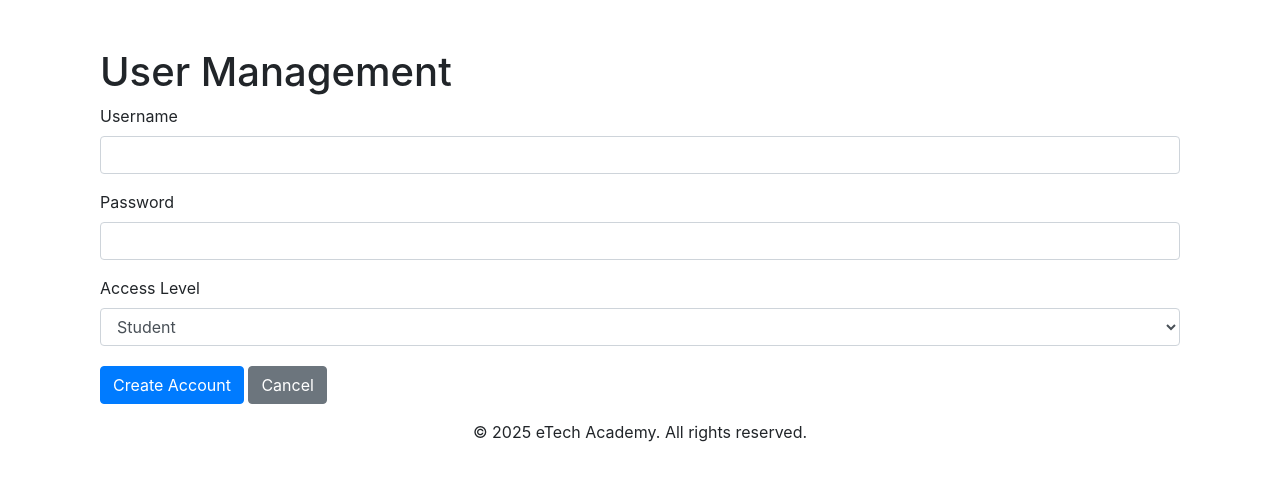
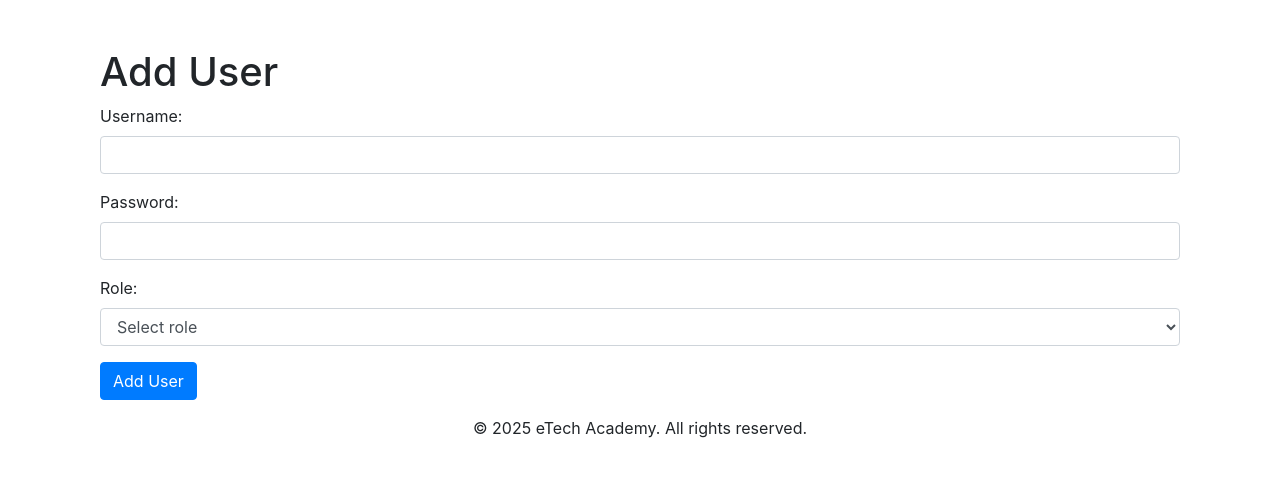
Before and after one commit to nosajh/webapp_patched, a Python web app: template templates/add_user.html in a window 1280 px wide. Shown: the part 58-539 px from the top of the page. Run offline with Jinja, Linux system fonts and the light colour scheme; the template is opened without the code that fills it, so the values that code supplies are empty; some libraries are stand-ins or nearby versions.

Commit message:
Update add_user.html

```diff
--- a/templates/add_user.html
+++ b/templates/add_user.html
@@ -1,54 +1,41 @@
 {% extends "base.html" %}
 
-{% block title %}System Administration{% endblock %}
+{% block title %}Add User{% endblock %}
 
 {% block content %}
 <div class="container mt-5">
-    <!-- Flash Messages: Essential so YOU can see if the Bot is succeeding -->
     {% with messages = get_flashed_messages(with_categories=True) %}
         {% if messages %}
-            {% for category, message in messages %}
-                <div class="alert alert-{{ category }}">{{ message }}</div>
-            {% endfor %}
+            <div class="alert-container">
+                {% for category, message in messages %}
+                    <div class="alert alert-{{ category }}">
+                        {{ message }}
+                    </div>
+                {% endfor %}
+            </div>
         {% endif %}
     {% endwith %}
 
-    <h1>User Management</h1>
-
-    <!--
-      BOT COMPATIBILITY:
-      The action URL and method MUST match admin.py and the scoring script.
-    -->
+    <h1>Add User</h1>
     <form method="post" action="{{ url_for('admin.add_user') }}">
         <div class="form-group">
-            <label for="username">Username</label>
-            <!-- RED TEAM DEFENSE: autocomplete="off" prevents credential caching -->
+            <label for="username">Username:</label>
             <input type="text" id="username" name="username" class="form-control" required autocomplete="off">
         </div>
-
         <div class="form-group">
-            <label for="password">Password</label>
-            <!-- RED TEAM DEFENSE: type="password" ensures characters aren't visible on screen -->
+            <label for="password">Password:</label>
             <input type="password" id="password" name="password" class="form-control" required autocomplete="new-password">
         </div>
-
         <div class="form-group">
-            <label for="role">Access Level</label>
-            <!--
-              BOT COMPATIBILITY:
-              The values 'student', 'instructor', and 'admin' must match exactly.
-            -->
+            <label for="role">Role:</label>
             <select id="role" name="role" class="form-control" required>
+                <option value="">Select role</option>
                 <option value="student">Student</option>
                 <option value="instructor">Instructor</option>
-                <option value="admin">Administrator</option>
+                <option value="admin">Admin</option>
             </select>
         </div>
-
-        <div style="margin-top: 20px;">
-            <button type="submit" class="btn btn-primary">Create Account</button>
-            <a href="{{ url_for('admin.admin_dashboard') }}" class="btn btn-secondary">Cancel</a>
-        </div>
+        <button type="submit" class="btn btn-primary">Add User</button>
     </form>
 </div>
 {% endblock %}
```
